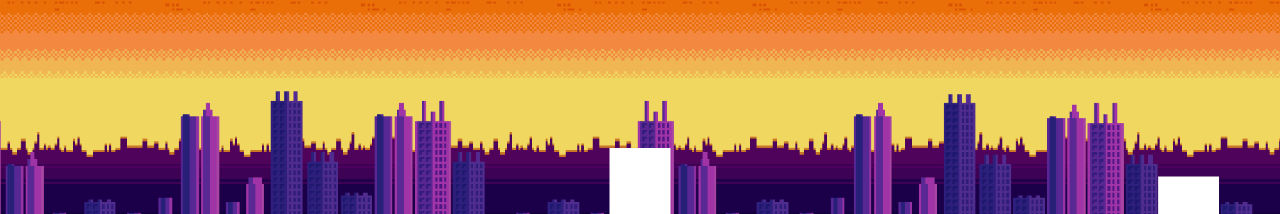
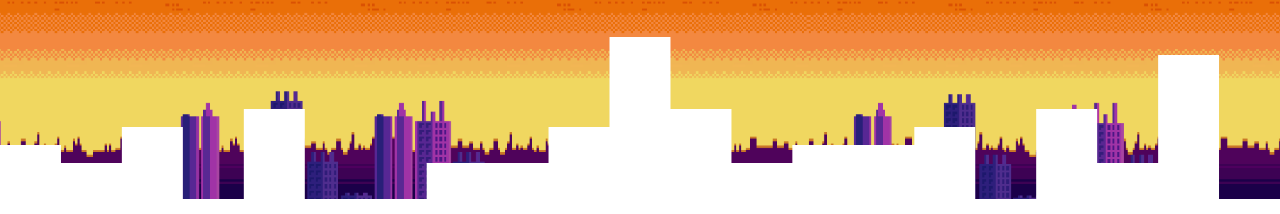
Before and after one commit to Bagboy16/Bagboy16.github.io, a plain HTML site: page index.html in a window 1280 px wide. Shown: the part 383-597 px from the top of the page. Drawn offline with Linux system fonts and the light colour scheme.

Commit message:
fixed wave not appearing at bottom of header

```diff
--- a/css/styles.css
+++ b/css/styles.css
@@ -26,7 +26,7 @@ header {
     background: url(../resources/Studiopolisskyline4096x2160.png);
     background-size: cover;
     background-attachment: fixed;
-    background-position: relative;
+    position: relative;
 }
 nav {
     text-align: right;
@@ -77,8 +77,14 @@ header .headertext{
     color: white;
     font-weight: 300;
 }
-/*.wave{
-    position: relative;
+.wave{
+    position: absolute;
     bottom: 0;
     width: 100%;
-}*/
+    height: 180px;
+}
+@media only screen and (min-device-width: 320px) and (max-device-width: 480px) {
+    .wave{
+        height: 50px;
+    }
+}
```
